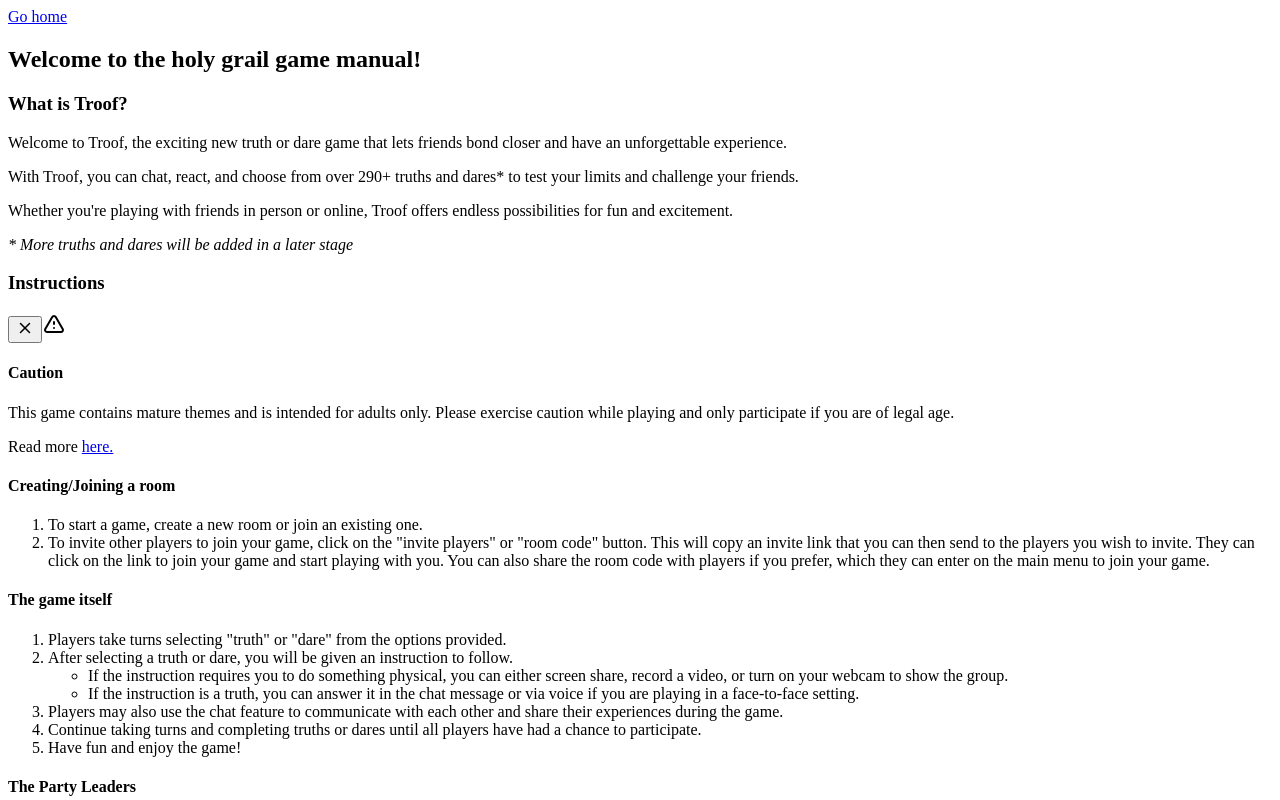
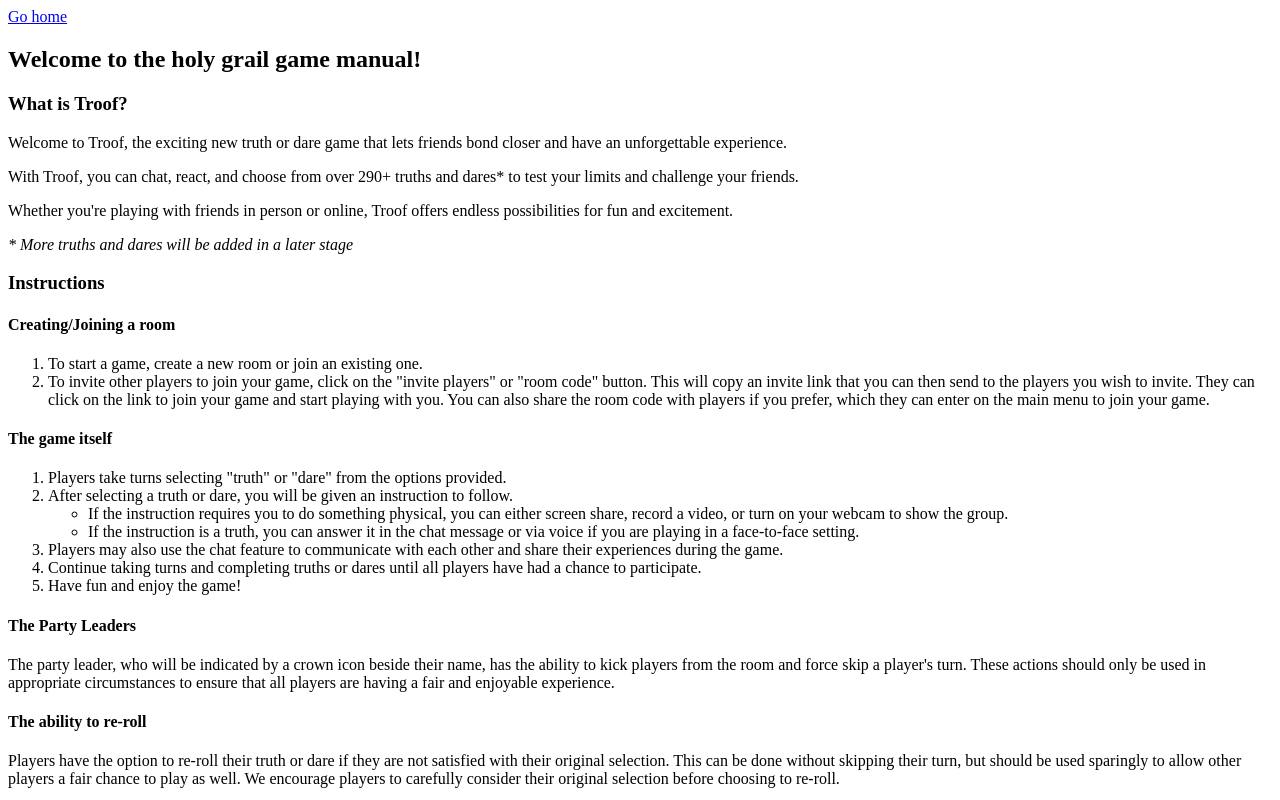
Before and after one commit to nabilridhwan/Troof, a Next.js app: page /manual in a window 1280 px wide. Shown: the top 800 px of the page. Built offline with nearby package versions, Linux system fonts and the light colour scheme.

Commit message:
fix: :bug: Fix CautionSection issue in Manual page

```diff
--- a/pages/manual.tsx
+++ b/pages/manual.tsx
@@ -1,6 +1,5 @@
 import Link from "next/link";
 import Container from "../components/Container";
-import CautionSection from "../components/home/CautionSection";
 
 export default function ManualPage() {
 	return (
@@ -32,10 +31,6 @@
 				<i>* More truths and dares will be added in a later stage</i>
 
 				<h3>Instructions</h3>
-
-				<div className="text-center">
-					<CautionSection />
-				</div>
 
 				<h4>Creating/Joining a room</h4>
 				<ol>
```
